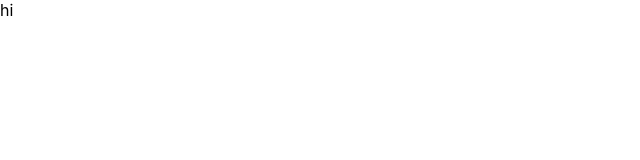
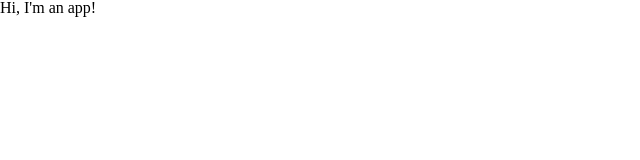
Before and after one commit to Graduate-Ok/Graduation-Okay-, a React (Create React App) app in the folder graduate/: page / in a window 1280 px wide. Shown: the top 160 px of the page, without its empty margins (0-640 px from the left). Built offline with nearby package versions, Linux system fonts and the light colour scheme.

Commit message:
reset css
css 초기화

```diff
--- a/graduate/package.json
+++ b/graduate/package.json
@@ -10,6 +10,7 @@
     "react": "^17.0.2",
     "react-dom": "^17.0.2",
     "react-scripts": "5.0.0",
+    "styled-reset": "^4.3.4",
     "web-vitals": "^2.1.4"
   },
   "scripts": {
--- a/graduate/src/App.js
+++ b/graduate/src/App.js
@@ -1,12 +1,10 @@
-import logo from './logo.svg';
-import './App.css';
+import * as React from 'react'
+import { Reset } from 'styled-reset'
 
-function App() {
-  return (
-    <div>
-      hi
-    </div>
-  );
-}
-
+const App = () => (
+  <React.Fragment>
+    <Reset />
+    <div>Hi, I'm an app!</div>
+  </React.Fragment>
+)
 export default App;
```
Also changed, not shown: 1 other file (tests, documents, lock files or other folders).
